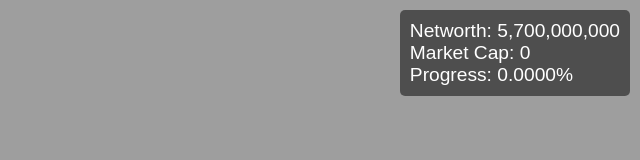
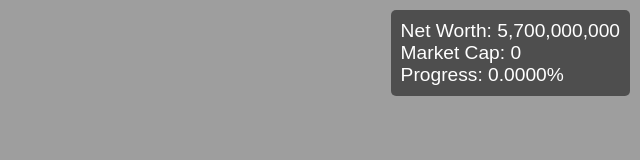
Before and after one commit to segwitnitwit/Chabenisky, a plain HTML site: page index.html in a window 1280 px wide. Shown: the whole page, without its empty margins (640-1280 px from the left). Drawn offline with Linux system fonts and the light colour scheme; no server answers.

Commit message:
net worth two words

```diff
--- a/index.html
+++ b/index.html
@@ -78,6 +78,8 @@
 
             const revealHeight = canvas.height * (percentage);
 
+            console.log('reveal height: ' + revealHeight)
+
             // Mask for the person image
             ctx.save();
             ctx.rect(0, canvas.height - revealHeight, canvas.width, revealHeight);
@@ -87,7 +89,7 @@
             ctx.restore();
 
             // Update the overlay text values
-            netWorthText.textContent = `Networth: ${MAX_VALUE.toLocaleString()}`;
+            netWorthText.textContent = `Net Worth: ${MAX_VALUE.toLocaleString()}`;
             marketCapText.textContent = `Market Cap: ${marketCap.toLocaleString()}`;
             percentageText.textContent = `Progress: ${(percentage*100).toFixed(4)}%`;
         }
```
